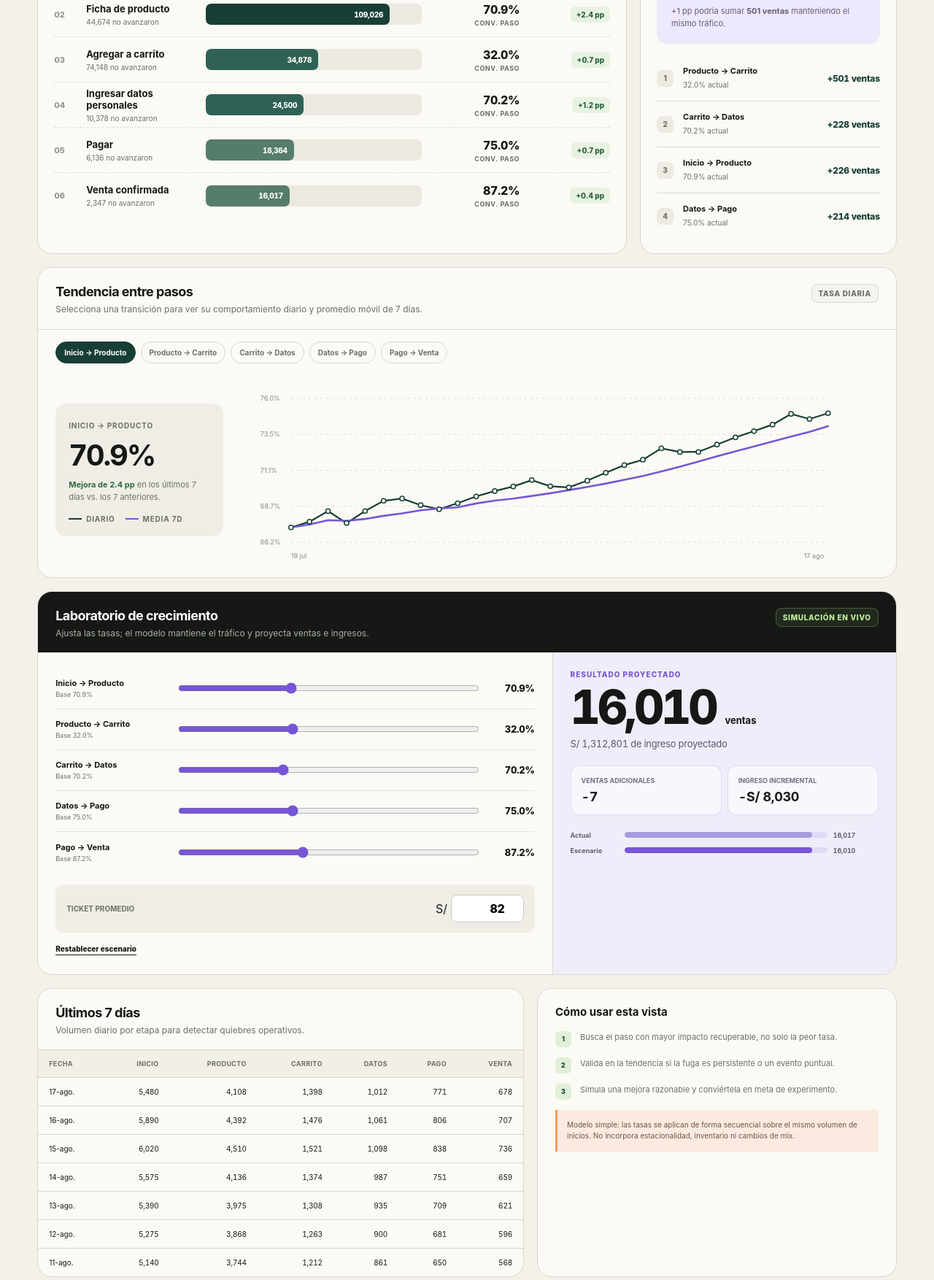
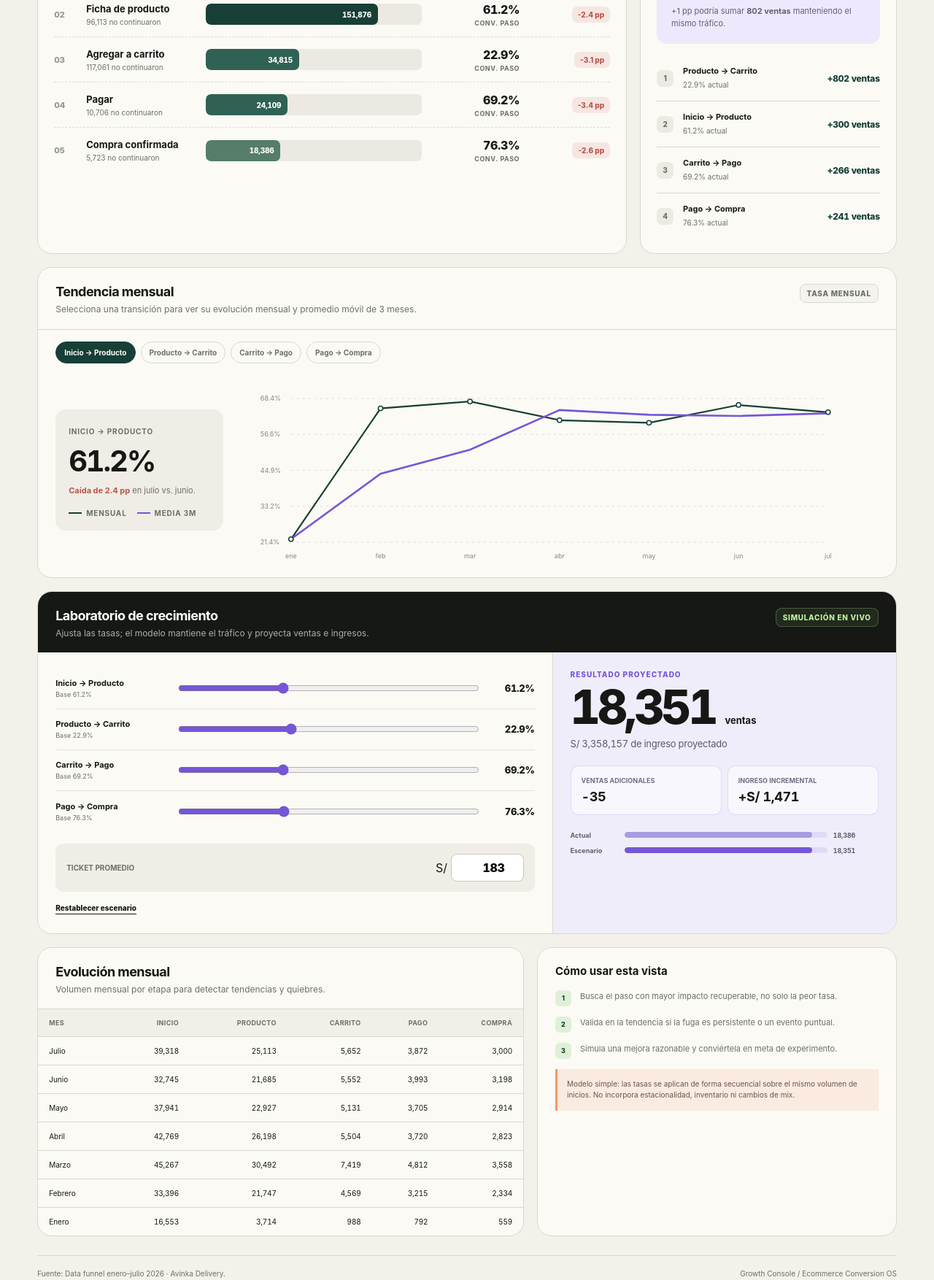
Before and after one commit to jorgezapanar-ai/funnel-ecommerce-dashboard, a plain HTML site: page index.html in a window 1280 px wide. Shown: the part 779-2533 px from the top of the page at 73% size. Drawn offline with Linux system fonts and the light colour scheme.

Commit message:
feat: update dashboard with real Avinka funnel data (Jan-Jul 2026), 5-step funnel, monthly view

```diff
--- /dev/null
+++ b/data_funnel.csv
@@ -0,0 +1,8 @@
+year,month,inicio,ficha_producto,agregar_carrito,pagar,compra,ingresos
+2026,enero,16553,3714,988,792,559,99842
+2026,febrero,33396,21747,4569,3215,2334,416915
+2026,marzo,45267,30492,7419,4812,3558,621753
+2026,abril,42769,26198,5504,3720,2823,513590
+2026,mayo,37941,22927,5131,3705,2914,548595
+2026,junio,32745,21685,5552,3993,3198,596875
+2026,julio,39318,25113,5652,3872,3000,559116
--- a/index.html
+++ b/index.html
@@ -359,16 +359,16 @@
     <div class="top-actions">
       <span class="live-dot">Datos de ejemplo</span>
       <select class="control" aria-label="Periodo del dashboard"><option>Últimos 30 días</option></select>
-      <a class="download" href="funnel_data.csv" download>↓ Descargar CSV</a>
+      <a class="download" href="data_funnel.csv" download>↓ Descargar CSV</a>
     </div>
   </header>
 
   <main class="shell">
     <section class="hero">
       <div>
-        <p class="eyebrow">Control de conversión · 19 jul — 17 ago 2026</p>
+        <p class="eyebrow">Control de conversi&#243;n &middot; enero — julio 2026</p>
         <h1>Convierte fugas en crecimiento.</h1>
-        <p class="hero-copy">Una vista de control para entender dónde se pierde intención, cómo evoluciona cada transición y qué impacto tendría mover una tasa antes de invertir más en tráfico.</p>
+        <p class="hero-copy">Una vista de control para entender d&#243;nde se pierde intenci&#243;n, c&#243;mo evoluciona cada transici&#243;n y qu&#233; impacto tendr&#237;a mover una tasa antes de invertir m&#225;s en tr&#225;fico.</p>
       </div>
       <aside class="hero-note">
         <div class="hero-note-label">Señal prioritaria</div>
@@ -388,8 +388,8 @@
       <section class="layout-grid">
         <article class="card">
           <div class="card-head">
-            <div><h2>Funnel de conversi&#243;n</h2><p>Volumen, conversi&#243;n al paso siguiente y cambio vs. los 7 d&#237;as anteriores.</p></div>
-            <span class="mini-tag">Vista 30d</span>
+            <div><h2>Funnel de conversi&#243;n</h2><p>Volumen, conversi&#243;n al paso siguiente y cambio vs. el mes anterior.</p></div>
+            <span class="mini-tag">Vista 7m</span>
           </div>
           <div class="funnel" id="funnel"></div>
         </article>
@@ -405,8 +405,8 @@
 
       <section class="card trend-card">
         <div class="card-head">
-          <div><h2>Tendencia entre pasos</h2><p>Selecciona una transici&#243;n para ver su comportamiento diario y promedio m&#243;vil de 7 d&#237;as.</p></div>
-          <span class="mini-tag">Tasa diaria</span>
+          <div><h2>Tendencia mensual</h2><p>Selecciona una transici&#243;n para ver su evoluci&#243;n mensual y promedio m&#243;vil de 3 meses.</p></div>
+          <span class="mini-tag">Tasa mensual</span>
         </div>
         <div class="transition-tabs" id="transitionTabs" role="tablist" aria-label="Transiciones del funnel"></div>
         <div class="trend-body">
@@ -414,7 +414,7 @@
             <span id="trendLabel">Conversi&#243;n promedio</span>
             <strong class="mono" id="trendValue">&mdash;</strong>
             <p id="trendNote">&mdash;</p>
-            <div class="legend"><span><i></i> Diario</span><span class="avg"><i></i> Media 7d</span></div>
+            <div class="legend"><span><i></i> Mensual</span><span class="avg"><i></i> Media 3m</span></div>
           </div>
           <div class="chart-wrap"><svg id="trendChart" viewBox="0 0 820 245" role="img" aria-label="Gr&#225;fico de tendencia de conversi&#243;n"></svg></div>
         </div>
@@ -446,8 +446,8 @@
 
       <section class="bottom-grid">
         <article class="card">
-          <div class="card-head"><div><h2>&Uacute;ltimos 7 d&#237;as</h2><p>Volumen diario por etapa para detectar quiebres operativos.</p></div></div>
-          <div class="table-wrap"><table><thead><tr><th>Fecha</th><th>Inicio</th><th>Producto</th><th>Carrito</th><th>Datos</th><th>Pago</th><th>Venta</th></tr></thead><tbody id="dailyTable"></tbody></table></div>
+          <div class="card-head"><div><h2>Evoluci&#243;n mensual</h2><p>Volumen mensual por etapa para detectar tendencias y quiebres.</p></div></div>
+          <div class="table-wrap"><table><thead><tr><th>Mes</th><th>Inicio</th><th>Producto</th><th>Carrito</th><th>Pago</th><th>Compra</th></tr></thead><tbody id="dailyTable"></tbody></table></div>
         </article>
         <aside class="card method">
           <h3>C&#243;mo usar esta vista</h3>
@@ -494,50 +494,27 @@
       </div>
     </div>
 
-    <footer class="footer"><span>Fuente: funnel_data.csv · datos ficticios con fines de diseño.</span><span>Growth Console / Ecommerce Conversion OS</span></footer>
+    <footer class="footer"><span>Fuente: Data funnel enero–julio 2026 · Avinka Delivery.</span><span>Growth Console / Ecommerce Conversion OS</span></footer>
   </main>
 
   <script>
-    const fallbackCsv = `fecha,inicio,ficha_producto,agregar_carrito,datos_personales,pagar,venta_confirmada,ingresos
-2026-07-19,4180,2810,842,574,421,365,28764
-2026-07-20,4360,2948,901,612,454,392,30968
-2026-07-21,4525,3092,938,647,476,409,32720
-2026-07-22,4470,3018,915,626,461,398,31562
-2026-07-23,4680,3198,972,664,492,427,34245
-2026-07-24,5050,3486,1076,742,552,481,39057
-2026-07-25,5380,3722,1168,811,603,528,43296
-2026-07-26,5220,3588,1109,768,567,492,40147
-2026-07-27,4610,3156,965,668,493,429,34749
-2026-07-28,4725,3254,1008,697,518,451,36531
-2026-07-29,4890,3390,1052,731,541,471,38252
-2026-07-30,4975,3467,1087,752,559,486,39522
-2026-07-31,5150,3605,1141,795,592,516,42146
-2026-08-01,5540,3902,1258,884,664,579,47612
-2026-08-02,5410,3788,1217,851,636,553,45431
-2026-08-03,4820,3371,1056,738,551,478,38974
-2026-08-04,4935,3474,1102,770,577,501,40982
-2026-08-05,5060,3589,1155,811,607,529,43404
-2026-08-06,5190,3708,1199,846,635,554,45648
-2026-08-07,5350,3842,1256,889,669,585,48321
-2026-08-08,5760,4181,1394,991,748,655,54562
-2026-08-09,5635,4076,1351,956,722,632,52683
-2026-08-10,5015,3628,1164,823,620,541,44957
-2026-08-11,5140,3744,1212,861,650,568,47428
-2026-08-12,5275,3868,1263,900,681,596,49904
-2026-08-13,5390,3975,1308,935,709,621,52270
-2026-08-14,5575,4136,1374,987,751,659,55743
-2026-08-15,6020,4510,1521,1098,838,736,62627
-2026-08-16,5890,4392,1476,1061,806,707,60184
-2026-08-17,5480,4108,1398,1012,771,678,58142`;
+    const fallbackCsv = `year,month,inicio,ficha_producto,agregar_carrito,pagar,compra,ingresos
+2026,enero,16553,3714,988,792,559,99842
+2026,febrero,33396,21747,4569,3215,2334,416915
+2026,marzo,45267,30492,7419,4812,3558,621753
+2026,abril,42769,26198,5504,3720,2823,513590
+2026,mayo,37941,22927,5131,3705,2914,548595
+2026,junio,32745,21685,5552,3993,3198,596875
+2026,julio,39318,25113,5652,3872,3000,559116`;
 
     const steps = [
       { key: 'inicio', name: 'Inicio', short: 'Inicio' },
       { key: 'ficha_producto', name: 'Ficha de producto', short: 'Producto' },
       { key: 'agregar_carrito', name: 'Agregar a carrito', short: 'Carrito' },
-      { key: 'datos_personales', name: 'Ingresar datos personales', short: 'Datos' },
       { key: 'pagar', name: 'Pagar', short: 'Pago' },
-      { key: 'venta_confirmada', name: 'Venta confirmada', short: 'Venta' }
+      { key: 'compra', name: 'Compra confirmada', short: 'Compra' }
     ];
+    const monthNames = ['enero','febrero','marzo','abril','mayo','junio','julio','agosto','septiembre','octubre','noviembre','diciembre'];
     let data = [];
     let totals = {};
     let baseRates = [];
@@ -548,11 +525,17 @@
     const sum = (rows, key) => rows.reduce((acc, row) => acc + Number(row[key] || 0), 0);
 
     function parseCsv(text) {
-      const [header, ...rows] = text.trim().split(/\r?\n/);
-      const keys = header.split(',');
+      const lines = text.trim().split(/\r?\n/).filter(l => l.trim());
+      const sep = lines[0].includes(';') ? ';' : ',';
+      const [header, ...rows] = lines;
+      const keys = header.split(sep).map(k => k.trim());
       return rows.map(line => {
-        const values = line.split(',');
-        return Object.fromEntries(keys.map((key, index) => [key, key === 'fecha' ? values[index] : Number(values[index])]));
+        const values = line.split(sep).map(v => v.trim());
+        return Object.fromEntries(keys.map((key, index) => {
+          const val = values[index] || '';
+          if (key === 'year' || key === 'month') return [key, val];
+          return [key, Number(val.replace(/\./g, '').replace(/S\//g, '').replace(/,/g, '').trim()) || 0];
+        }));
       });
     }
 
@@ -561,35 +544,39 @@
     }
 
     function periodDelta(index) {
-      if (index === 0) return 0;
-      const current = data.slice(-7);
-      const previous = data.slice(-14, -7);
-      return (rateFor(current, index) - rateFor(previous, index)) * 100;
+      if (index === 0 || data.length < 2) return 0;
+      const current = data[data.length - 1];
+      const previous = data[data.length - 2];
+      const curRate = current[steps[index].key] / Math.max(1, current[steps[index - 1].key]);
+      const prevRate = previous[steps[index].key] / Math.max(1, previous[steps[index - 1].key]);
+      return (curRate - prevRate) * 100;
     }
 
     function renderKpis() {
-      const sales = totals.venta_confirmada;
+      const sales = totals.compra;
       const revenue = totals.ingresos;
       const cvr = sales / totals.inicio;
       const rpv = revenue / totals.inicio;
-      const recentSales = sum(data.slice(-7), 'venta_confirmada');
-      const previousSales = sum(data.slice(-14, -7), 'venta_confirmada');
-      const recentRevenue = sum(data.slice(-7), 'ingresos');
-      const previousRevenue = sum(data.slice(-14, -7), 'ingresos');
-      const recentCvr = recentSales / sum(data.slice(-7), 'inicio');
-      const previousCvr = previousSales / sum(data.slice(-14, -7), 'inicio');
-      const recentRpv = recentRevenue / sum(data.slice(-7), 'inicio');
-      const previousRpv = previousRevenue / sum(data.slice(-14, -7), 'inicio');
+      const lastMonth = data[data.length - 1];
+      const prevMonth = data.length > 1 ? data[data.length - 2] : lastMonth;
+      const lastSales = lastMonth.compra;
+      const prevSales = prevMonth.compra || 1;
+      const lastRevenue = lastMonth.ingresos;
+      const prevRevenue = prevMonth.ingresos || 1;
+      const lastCvr = lastMonth.compra / Math.max(1, lastMonth.inicio);
+      const prevCvr = prevMonth.compra / Math.max(1, prevMonth.inicio);
+      const lastRpv = lastMonth.ingresos / Math.max(1, lastMonth.inicio);
+      const prevRpv = prevMonth.ingresos / Math.max(1, prevMonth.inicio);
       const cards = [
-        ['Ventas confirmadas', formatNumber.format(sales), (recentSales / previousSales - 1) * 100, 'Últimos 30 días', '#173f35'],
-        ['Conversión total', pct(cvr), (recentCvr - previousCvr) * 100, 'Inicio → venta', '#7656d6'],
-        ['Ingreso observado', formatMoney.format(revenue), (recentRevenue / previousRevenue - 1) * 100, 'Facturación acumulada', '#f39a62'],
-        ['Ingreso por visita', formatMoney.format(rpv), (recentRpv / previousRpv - 1) * 100, 'Valor generado por inicio', '#7a9c61']
+        ['Compras confirmadas', formatNumber.format(sales), (lastSales / prevSales - 1) * 100, 'Ene — Jul 2026', '#173f35'],
+        ['Conversi&#243;n total', pct(cvr), (lastCvr - prevCvr) * 100, 'Inicio → compra', '#7656d6'],
+        ['Ingreso observado', formatMoney.format(revenue), (lastRevenue / prevRevenue - 1) * 100, 'Facturaci&#243;n acumulada', '#f39a62'],
+        ['Ingreso por visita', formatMoney.format(rpv), (lastRpv / prevRpv - 1) * 100, 'Valor generado por inicio', '#7a9c61']
       ];
       document.getElementById('kpis').innerHTML = cards.map(([label, value, delta, foot, color]) => `
         <article class="kpi" style="--accent:${color}">
-          <div class="kpi-top"><span>${label}</span><span class="delta ${delta < 0 ? 'negative' : ''}">${delta >= 0 ? '↗' : '↘'} ${Math.abs(delta).toFixed(1)}${label === 'Conversión total' ? ' pp' : '%'}</span></div>
-          <div class="kpi-value mono">${value}</div><div class="kpi-foot">${foot} · vs. 7d previos</div>
+          <div class="kpi-top"><span>${label}</span><span class="delta ${delta < 0 ? 'negative' : ''}">${delta >= 0 ? '&#8599;' : '&#8600;'} ${Math.abs(delta).toFixed(1)}${label.includes('Conversi') ? ' pp' : '%'}</span></div>
+          <div class="kpi-value mono">${value}</div><div class="kpi-foot">${foot} &middot; vs. mes anterior</div>
         </article>`).join('');
     }
 
@@ -600,7 +587,7 @@
         const rate = index === 0 ? 1 : value / totals[steps[index - 1].key];
         const delta = periodDelta(index);
         const width = 14 + 86 * Math.pow(value / max, .55);
-        const lost = index === 0 ? 'Sesiones registradas' : `${formatNumber.format(totals[steps[index - 1].key] - value)} no avanzaron`;
+        const lost = index === 0 ? 'Sesiones totales' : `${formatNumber.format(totals[steps[index - 1].key] - value)} no continuaron`;
         return `<div class="funnel-step">
           <div class="step-index">0${index + 1}</div>
           <div class="step-name"><strong>${step.name}</strong><span>${lost}</span></div>
@@ -643,7 +630,7 @@
       }));
     }
 
-    function movingAverage(values, windowSize = 7) {
+    function movingAverage(values, windowSize = 3) {
       return values.map((_, index) => {
         const start = Math.max(0, index - windowSize + 1);
         const slice = values.slice(start, index + 1);
@@ -653,12 +640,12 @@
 
     function renderTrend() {
       const i = selectedTransition;
-      const values = data.map(row => row[steps[i].key] / row[steps[i - 1].key]);
+      const values = data.map(row => row[steps[i].key] / Math.max(1, row[steps[i - 1].key]));
       const averages = movingAverage(values);
       const min = Math.min(...values, ...averages) - .01;
       const max = Math.max(...values, ...averages) + .01;
       const width = 820, height = 245, padX = 42, padY = 24;
-      const x = index => padX + index * ((width - padX * 2) / (values.length - 1));
+      const x = index => padX + index * ((width - padX * 2) / Math.max(1, values.length - 1));
       const y = value => height - padY - ((value - min) / (max - min)) * (height - padY * 2);
       const points = arr => arr.map((value, index) => `${x(index).toFixed(1)},${y(value).toFixed(1)}`).join(' ');
       const grid = [0, .25, .5, .75, 1].map(part => {
@@ -666,14 +653,21 @@
         const label = max - part * (max - min);
         return `<line x1="${padX}" y1="${yy}" x2="${width - padX}" y2="${yy}" stroke="#dedbd3" stroke-dasharray="3 5"/><text x="0" y="${yy + 3}" fill="#858980" font-size="9">${pct(label)}</text>`;
       }).join('');
-      const circles = values.map((value, index) => `<circle cx="${x(index)}" cy="${y(value)}" r="3.1" fill="#fbfaf5" stroke="#173f35" stroke-width="1.5"><title>${data[index].fecha}: ${pct(value)}</title></circle>`).join('');
-      document.getElementById('trendChart').innerHTML = `${grid}<polyline fill="none" stroke="#173f35" stroke-width="2.2" points="${points(values)}"/><polyline fill="none" stroke="#7656d6" stroke-width="2.6" stroke-linecap="round" points="${points(averages)}"/>${circles}<text x="${padX}" y="${height - 2}" fill="#858980" font-size="9">19 jul</text><text x="${width - padX - 33}" y="${height - 2}" fill="#858980" font-size="9">17 ago</text>`;
-      const current = values.slice(-7).reduce((a, b) => a + b, 0) / 7;
-      const previous = values.slice(-14, -7).reduce((a, b) => a + b, 0) / 7;
-      const delta = (current - previous) * 100;
+      const circles = values.map((value, index) => `<circle cx="${x(index)}" cy="${y(value)}" r="3.1" fill="#fbfaf5" stroke="#173f35" stroke-width="1.5"><title>${data[index].month}: ${pct(value)}</title></circle>`).join('');
+      const monthLabels = data.map((row, idx) => {
+        const short = (row.month || '').substring(0, 3);
+        return `<text x="${x(idx)}" y="${height - 2}" fill="#858980" font-size="9" text-anchor="middle">${short}</text>`;
+      }).join('');
+      document.getElementById('trendChart').innerHTML = `${grid}<polyline fill="none" stroke="#173f35" stroke-width="2.2" points="${points(values)}"/><polyline fill="none" stroke="#7656d6" stroke-width="2.6" stroke-linecap="round" points="${points(averages)}"/>${circles}${monthLabels}`;
+      const current = baseRates[i - 1];
+      const lastMonth = data[data.length - 1];
+      const prevMonth = data.length > 1 ? data[data.length - 2] : lastMonth;
+      const curRate = lastMonth[steps[i].key] / Math.max(1, lastMonth[steps[i - 1].key]);
+      const prevRate = prevMonth[steps[i].key] / Math.max(1, prevMonth[steps[i - 1].key]);
+      const delta = (curRate - prevRate) * 100;
       document.getElementById('trendValue').textContent = pct(baseRates[i - 1]);
       document.getElementById('trendLabel').textContent = `${steps[i - 1].short} → ${steps[i].short}`;
-      document.getElementById('trendNote').innerHTML = `<b style="color:${delta >= 0 ? '#2e6c40' : '#ba554a'}">${delta >= 0 ? 'Mejora' : 'Caída'} de ${Math.abs(delta).toFixed(1)} pp</b> en los últimos 7 días vs. los 7 anteriores.`;
+      document.getElementById('trendNote').innerHTML = `<b style="color:${delta >= 0 ? '#2e6c40' : '#ba554a'}">${delta >= 0 ? 'Mejora' : 'Ca&#237;da'} de ${Math.abs(delta).toFixed(1)} pp</b> en ${lastMonth.month} vs. ${prevMonth.month}.`;
     }
 
     function renderScenarioControls() {
@@ -682,7 +676,7 @@
         const max = Math.min(99, Math.ceil(rate * 100 + 15));
         return `<div class="slider-row"><div class="slider-label"><strong>${steps[index].short} → ${steps[index + 1].short}</strong><span>Base ${pct(rate)}</span></div><input type="range" min="${min}" max="${max}" step="0.1" value="${(rate * 100).toFixed(1)}" data-rate="${index}" aria-label="Tasa ${steps[index].short} a ${steps[index + 1].short}"><output class="slider-value mono" id="rateValue${index}">${pct(rate)}</output></div>`;
       }).join('');
-      const aov = totals.ingresos / totals.venta_confirmada;
+      const aov = totals.ingresos / Math.max(1, totals.compra);
       document.getElementById('aovInput').value = aov.toFixed(0);
       document.querySelectorAll('[data-rate]').forEach(input => input.addEventListener('input', event => {
         document.getElementById(`rateValue${event.target.dataset.rate}`).textContent = `${Number(event.target.value).toFixed(1)}%`;
@@ -705,7 +699,7 @@
       const sales = simulate(rates);
       const baseSales = simulate(baseRates);
       const aov = Math.max(0, Number(document.getElementById('aovInput').value || 0));
-      const baseAov = totals.ingresos / totals.venta_confirmada;
+      const baseAov = totals.ingresos / Math.max(1, totals.compra);
       const revenue = sales * aov;
       const baseRevenue = baseSales * baseAov;
       const salesGain = sales - baseSales;
@@ -719,18 +713,18 @@
     }
 
     function renderTable() {
-      document.getElementById('dailyTable').innerHTML = data.slice(-7).reverse().map(row => `<tr><td>${new Date(`${row.fecha}T12:00:00`).toLocaleDateString('es-PE', { day: '2-digit', month: 'short' })}</td>${steps.map(step => `<td class="mono">${formatNumber.format(row[step.key])}</td>`).join('')}</tr>`).join('');
+      document.getElementById('dailyTable').innerHTML = data.slice().reverse().map(row => `<tr><td style="text-transform:capitalize">${row.month}</td>${steps.map(step => `<td class="mono">${formatNumber.format(row[step.key])}</td>`).join('')}</tr>`).join('');
     }
 
     function renderAll() {
       totals = Object.fromEntries([...steps.map(step => [step.key, sum(data, step.key)]), ['ingresos', sum(data, 'ingresos')]]);
-      baseRates = steps.slice(1).map((_, index) => totals[steps[index + 1].key] / totals[steps[index].key]);
+      baseRates = steps.slice(1).map((_, index) => totals[steps[index + 1].key] / Math.max(1, totals[steps[index].key]));
       renderKpis(); renderFunnel(); renderOpportunities(); renderTransitionTabs(); renderTrend(); renderScenarioControls(); renderTable();
     }
 
     async function init() {
       try {
-        const response = await fetch('funnel_data.csv');
+        const response = await fetch('data_funnel.csv');
         if (!response.ok) throw new Error('CSV no disponible');
         data = parseCsv(await response.text());
       } catch (error) {
@@ -745,9 +739,8 @@
       { name: 'Inicio', short: 'Inicio', url: 'https://www.avinkadelivery.com/', color: '#173f35' },
       { name: 'Ficha de producto', short: 'Producto', url: 'https://www.avinkadelivery.com/filete-pechuga-especial-2kg/p', color: '#1a5243' },
       { name: 'Agregar a carrito', short: 'Carrito', url: 'https://www.avinkadelivery.com/checkout/#/cart', color: '#2f6254' },
-      { name: 'Datos personales', short: 'Datos', url: 'https://www.avinkadelivery.com/checkout/#/payment', color: '#557d69' },
-      { name: 'Pagar', short: 'Pago', url: 'https://www.avinkadelivery.com/checkout/#/payment', color: '#7a9c61' },
-      { name: 'Venta confirmada', short: 'Venta', url: 'https://www.avinkadelivery.com/', color: '#bff39a' }
+      { name: 'Pagar', short: 'Pago', url: 'https://www.avinkadelivery.com/checkout/#/payment', color: '#557d69' },
+      { name: 'Compra confirmada', short: 'Compra', url: 'https://www.avinkadelivery.com/', color: '#bff39a' }
     ];
     let screenshotTimestamps = {};
     const LS_PREFIX = 'funnel_shot_';
```
